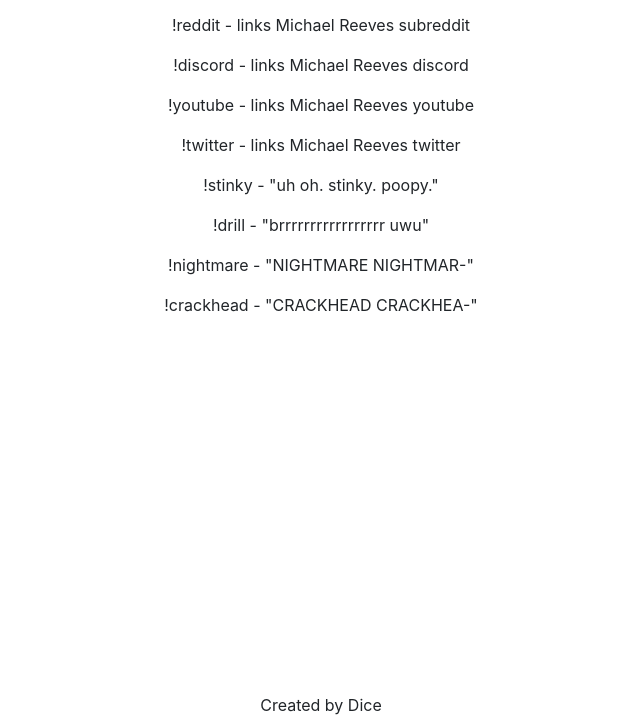
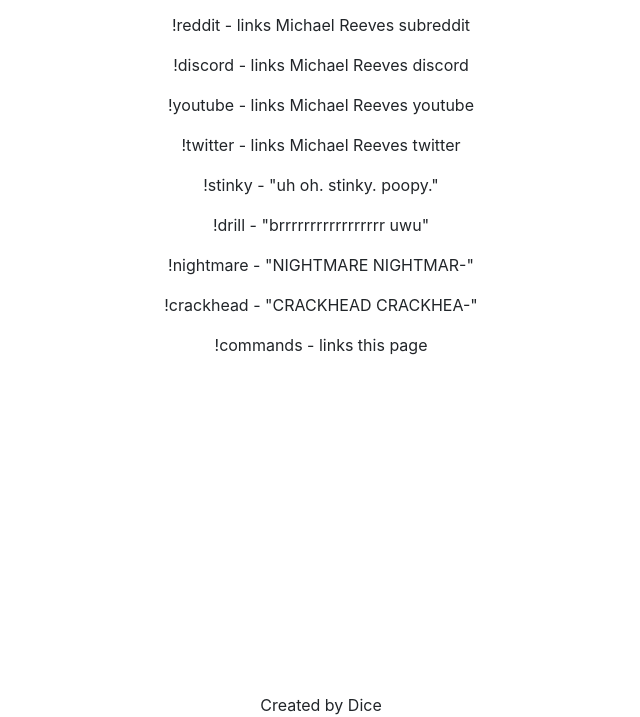
Before and after one commit to iamsyth/crackbot, a plain HTML site: page docs/index.html in a window 1280 px wide. Shown: the part 83-800 px from the top of the page, without its empty margins (319-959 px from the left). Drawn offline with nearby package versions, Linux system fonts and the light colour scheme.

Commit message:
Update index.html

```diff
--- a/docs/index.html
+++ b/docs/index.html
@@ -38,6 +38,8 @@
 
 <p>!crackhead - "CRACKHEAD CRACKHEA-"</p>
 
+<p>!commands - links this page</p>
+
 
 </div>
 
```
